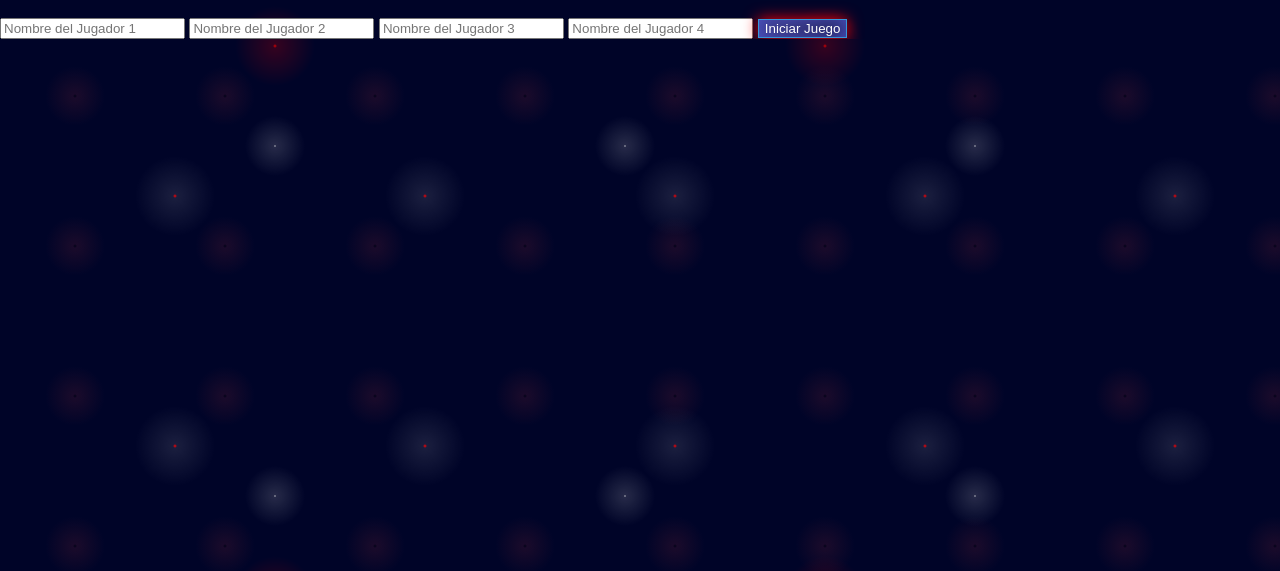
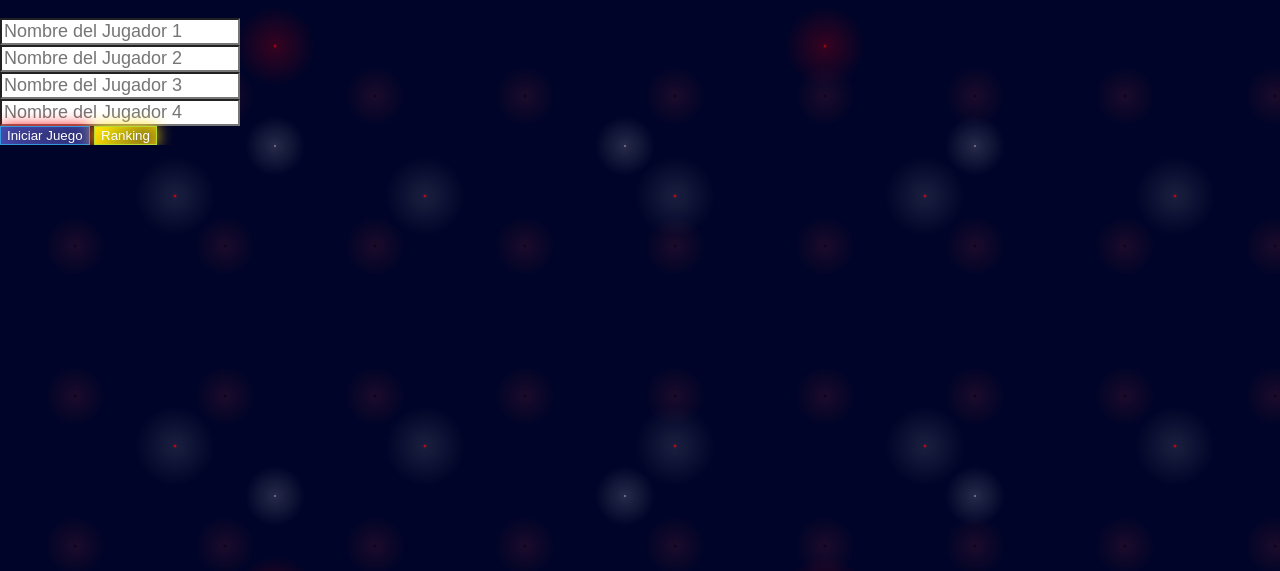
Before and after one commit to LuisARRIETA2004/TheHangman, a plain HTML site: page index.html in a window 1280 px wide. Shown: the part 229-800 px from the top of the page. Drawn offline with Linux system fonts and the light colour scheme.

Commit message:
Add files via upload

```diff
--- a/index.html
+++ b/index.html
@@ -12,11 +12,12 @@
       <h1 class="title">💀 TheHangman 💀</h1>
       <br />
       <h2 class="registroJugadores">Registro de jugadores</h2>
-      <input type="text" id="jugador1" placeholder="Nombre del Jugador 1" />
-      <input type="text" id="jugador2" placeholder="Nombre del Jugador 2" />
-      <input type="text" id="jugador3" placeholder="Nombre del Jugador 3" />
-      <input type="text" id="jugador4" placeholder="Nombre del Jugador 4" />
-      <button id="iniciarJuego">Iniciar Juego</button>
+      <input class="jugador" type="text" id="jugador1" placeholder="Nombre del Jugador 1" />
+      <input class="jugador" type="text" id="jugador2" placeholder="Nombre del Jugador 2" />
+      <input class="jugador" type="text" id="jugador3" placeholder="Nombre del Jugador 3" />
+      <input class="jugador" type="text" id="jugador4" placeholder="Nombre del Jugador 4" />
+      <button class="start" id="iniciarJuego">Iniciar Juego</button>
+      <button class="rank" id="ranking">Ranking</button>
     </div>
 
     <div id="letter">
--- a/styles.css
+++ b/styles.css
@@ -6,22 +6,16 @@ html {
   background: #000428;
   color: #ffffff;
   overflow: hidden;
-  background-image: radial-gradient(
-      rgb(216, 0, 0),
+  background-image: radial-gradient(rgb(216, 0, 0),
       rgba(255, 0, 0, 0.2) 2px,
-      transparent 40px
-    ),
+      transparent 40px),
     radial-gradient(white, rgba(255, 255, 255, 0.15) 1px, transparent 30px),
-    radial-gradient(
-      rgb(255, 0, 0),
+    radial-gradient(rgb(255, 0, 0),
       rgba(255, 255, 255, 0.1) 2px,
-      transparent 40px
-    ),
-    radial-gradient(
-      rgba(0, 0, 0, 0.4),
+      transparent 40px),
+    radial-gradient(rgba(0, 0, 0, 0.4),
       rgba(255, 66, 66, 0.1) 2px,
-      transparent 30px
-    );
+      transparent 30px);
   background-size: 550px 550px, 350px 350px, 250px 250px, 150px 150px;
   background-position: 0 0, 100px 200px, 300px 300px, 450px 100px;
   overflow-x: hidden;
@@ -38,27 +32,36 @@ html {
   text-shadow: 3px 3px #ff0000;
 }
 
-.selectLetter {
-  border: rgb(255, 255, 255);
-  outline: none;
-  background: white;
-  width: 5%;
-  margin: 100px auto;
-}
-
 .registroJugadores {
   text-align: center;
   font-size: 2.5em;
-  color: #ce2424;
+  color: #ff0;
   text-shadow: 3px 3px #000000;
 }
 
-button {
+/* button {
+  background-image: linear-gradient(315deg, #0f0c29 0%, #302b63 74%);
+  border: 1px solid #3498db;
+  color: #ffffff;
+  box-shadow: 0 0 15px #ff0000, 0 0 20px #4f58d1 inset;
+} */
+
+.start {
   background-image: linear-gradient(315deg, #0f0c29 0%, #302b63 74%);
   border: 1px solid #3498db;
   color: #ffffff;
   box-shadow: 0 0 15px #ff0000, 0 0 20px #4f58d1 inset;
 }
 
-/* Hay que hacer que el actor solo pueda escribir una sola
-palabra*/
+.rank {
+  background-image: linear-gradient(315deg, #0f0c29 0%, yellow 100%);
+  border: 1px solid #b7db34;
+  color: #ffffff;
+  box-shadow: 0 0 15px gold, 0 0 20px gold inset;
+}
+
+.jugador {
+  background-color: white;
+  font-size: 18px;
+  display: flex;
+}
```
